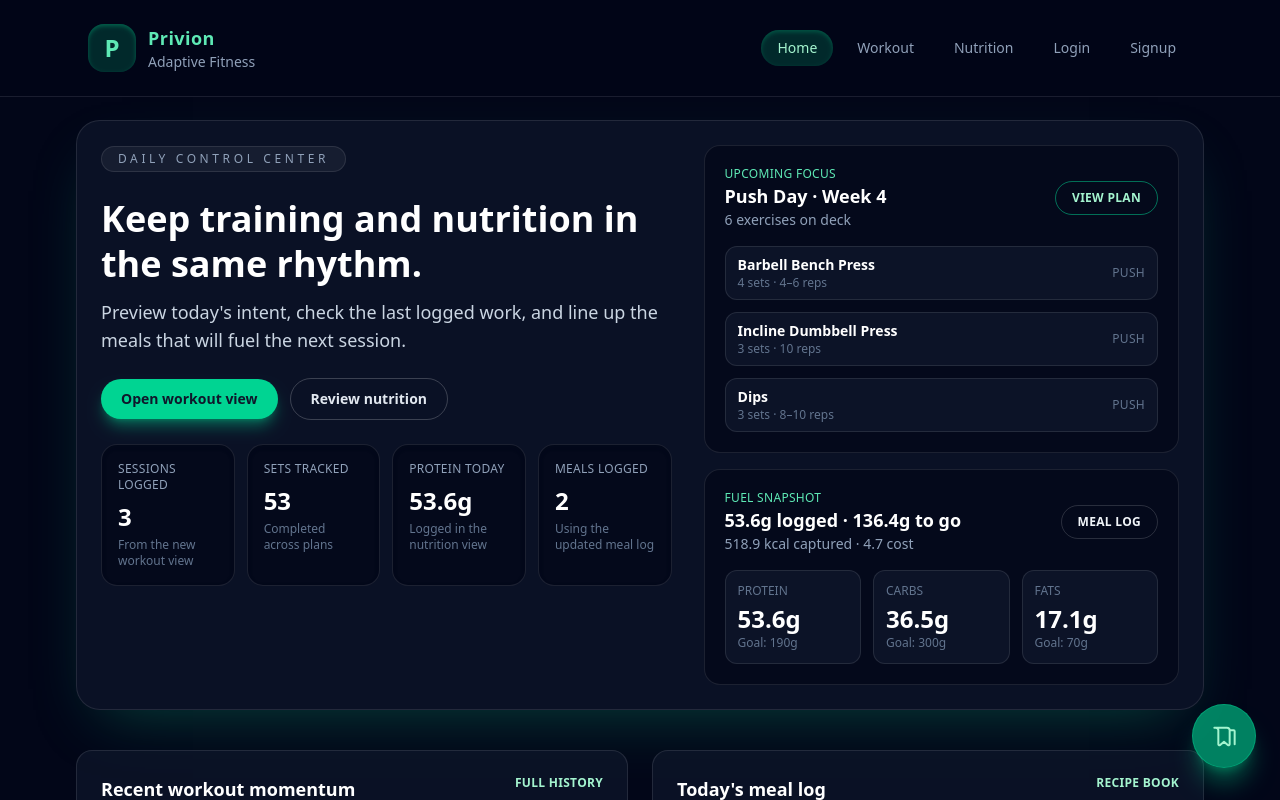
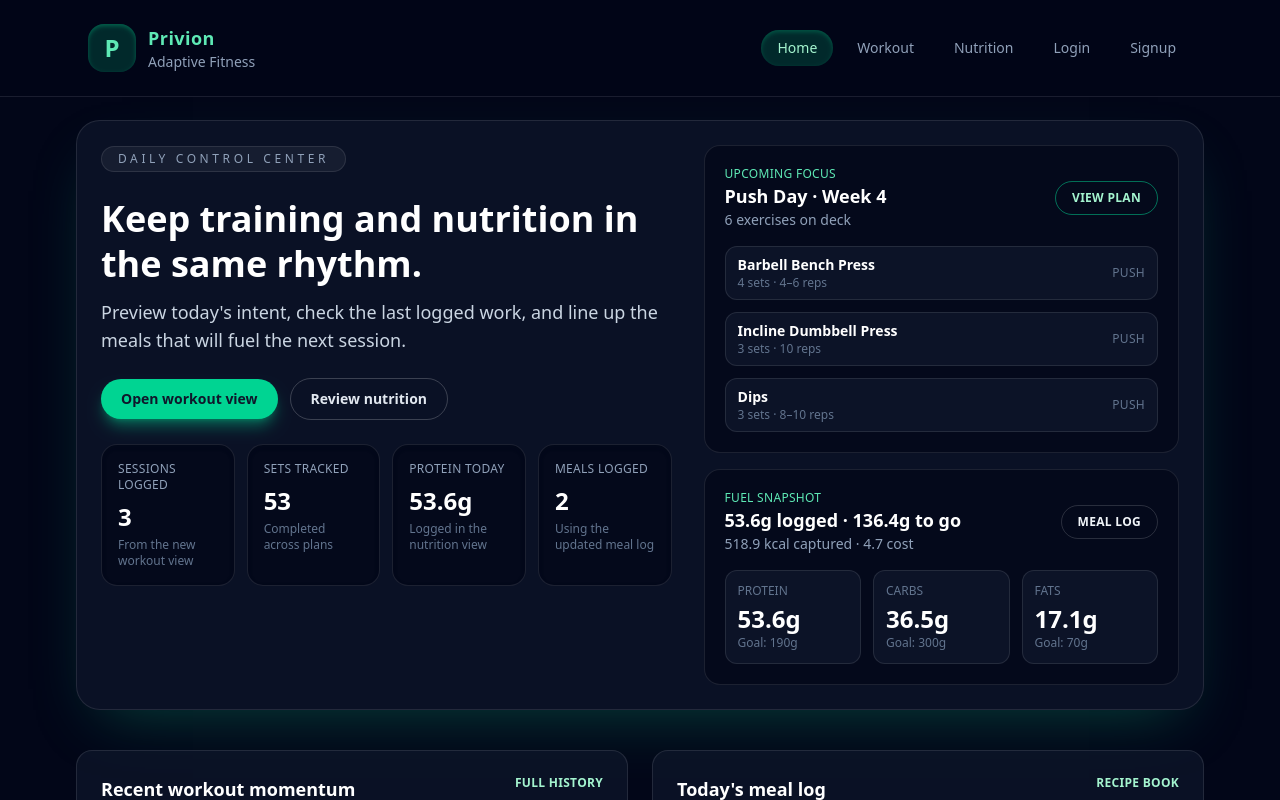
Before and after one commit to triek/privion, a Vue app: page / in a window 1280 px wide. Shown: the top 800 px of the page. Built offline with nearby package versions, Linux system fonts and the light colour scheme.

Commit message:
update book button logic

```diff
--- a/src/App.vue
+++ b/src/App.vue
@@ -60,7 +60,7 @@
       <RouterView />
     </main>
 
-    <div ref="bookMenuRef" class="fixed bottom-8 right-6 z-40 flex flex-col items-end gap-4">
+    <div v-if="showBookMenu" ref="bookMenuRef" class="fixed bottom-8 right-6 z-40 flex flex-col items-end gap-4">
       <div
         v-if="isBookMenuOpen"
         class="w-50 rounded-2xl border border-white/10 bg-slate-900/95 p-2 text-sm text-slate-200 shadow-[0_20px_45px_-15px_rgba(16,185,129,0.35)]"
@@ -163,6 +163,11 @@ const isBookMenuOpen = ref(false)
 const bookMenuRef = ref<HTMLElement | null>(null)
 const authStore = useAuthStore()
 
+const showBookMenu = computed(() => {
+  const hiddenPaths = ['/', '/login', '/signup', '/profile']
+  return !hiddenPaths.includes(route.path)
+})
+
 const navItems = computed<NavItem[]>(() => {
   const base: NavItem[] = [
     { label: 'Home', to: '/' },
```
